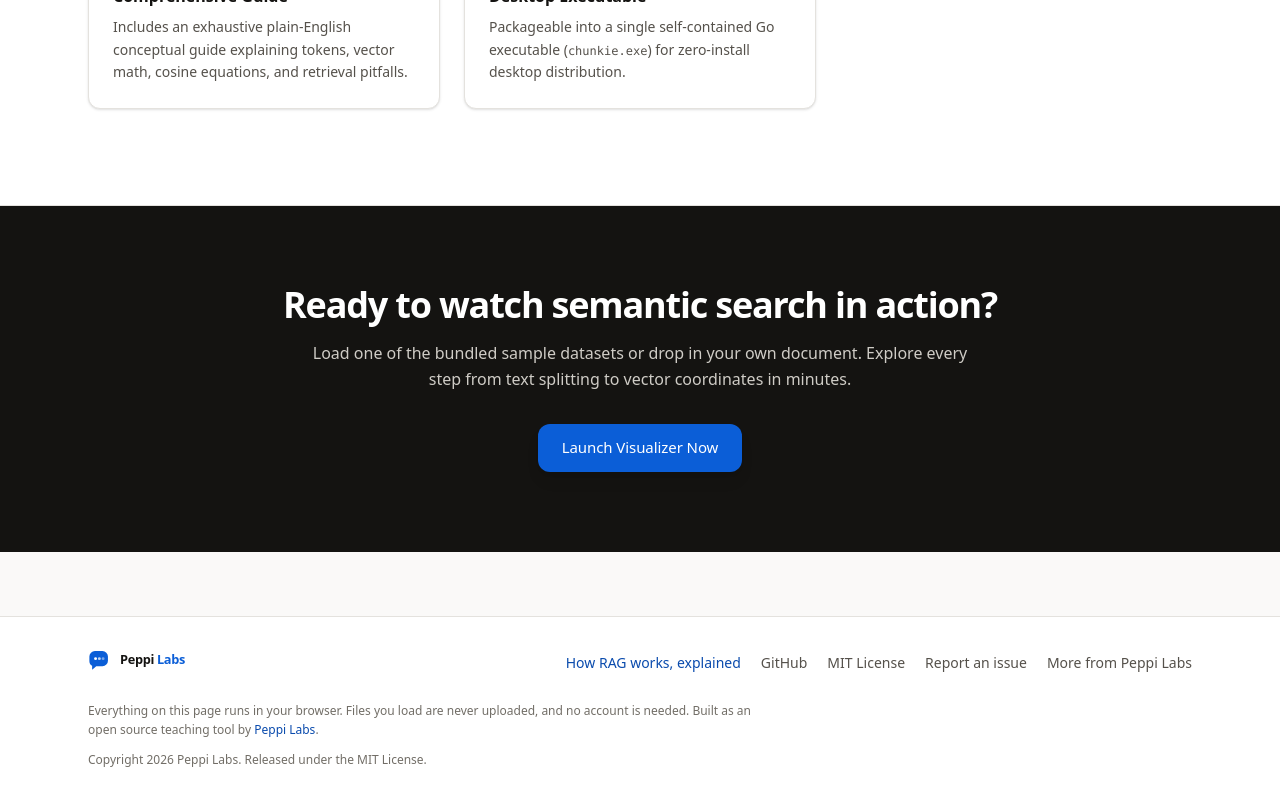
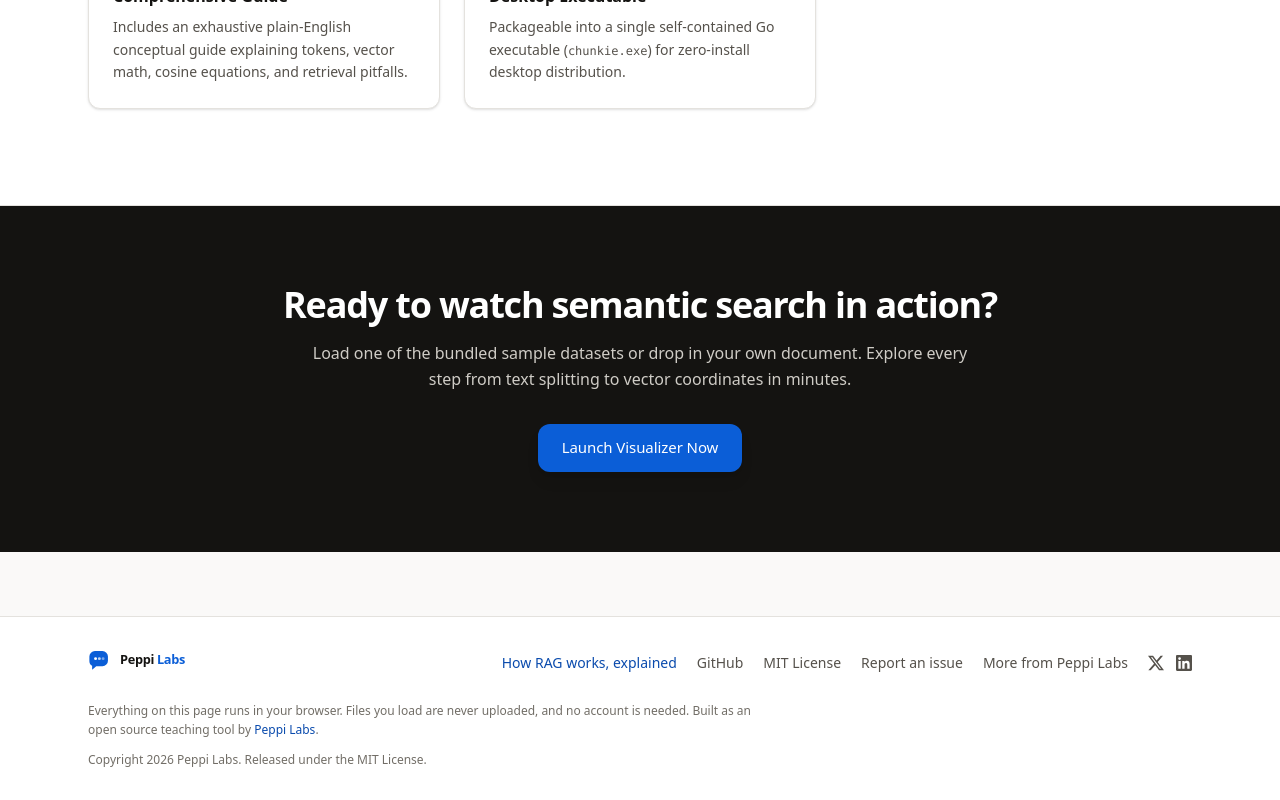
Before and after one commit to PeppiLabs/chunkie, a React (Vite) app: page / in a window 1280 px wide. Shown: the part 3519-4319 px from the top of the page. Built offline with nearby package versions, Linux system fonts and the light colour scheme.

Commit message:
Footer links to Peppi Labs on X and LinkedIn

```diff
--- a/src/components/layout/Footer.tsx
+++ b/src/components/layout/Footer.tsx
@@ -1,5 +1,10 @@
 import { Logo } from '../brand/Logo';
-import { PEPPI_LABS_PROJECTS_URL, PEPPI_LABS_URL } from '../../lib/siteUrls';
+import {
+  PEPPI_LABS_LINKEDIN_URL,
+  PEPPI_LABS_PROJECTS_URL,
+  PEPPI_LABS_URL,
+  PEPPI_LABS_X_URL,
+} from '../../lib/siteUrls';
 
 const REPO_URL = 'https://github.com/PeppiLabs/chunkie';
 const YEAR = new Date().getFullYear();
@@ -39,6 +44,32 @@
             <a href={PEPPI_LABS_PROJECTS_URL} className="hover:text-ink-900">
               More from Peppi Labs
             </a>
+            <span className="flex items-center gap-3">
+              <a
+                href={PEPPI_LABS_X_URL}
+                target="_blank"
+                rel="noreferrer noopener"
+                aria-label="Peppi Labs on X"
+                title="Peppi Labs on X"
+                className="hover:text-ink-900"
+              >
+                <svg width="16" height="16" viewBox="0 0 24 24" fill="currentColor" aria-hidden="true">
+                  <path d="M18.901 1.153h3.68l-8.04 9.19L24 22.846h-7.406l-5.8-7.584-6.638 7.584H.474l8.6-9.83L0 1.154h7.594l5.243 6.932ZM17.61 20.644h2.039L6.486 3.24H4.298Z" />
+                </svg>
+              </a>
+              <a
+                href={PEPPI_LABS_LINKEDIN_URL}
+                target="_blank"
+                rel="noreferrer noopener"
+                aria-label="Peppi Labs on LinkedIn"
+                title="Peppi Labs on LinkedIn"
+                className="hover:text-ink-900"
+              >
+                <svg width="16" height="16" viewBox="0 0 24 24" fill="currentColor" aria-hidden="true">
+                  <path d="M20.447 20.452h-3.554v-5.569c0-1.328-.027-3.037-1.852-3.037-1.853 0-2.136 1.445-2.136 2.939v5.667H9.351V9h3.414v1.561h.046c.477-.9 1.637-1.85 3.37-1.85 3.601 0 4.267 2.37 4.267 5.455v6.286zM5.337 7.433a2.062 2.062 0 1 1 0-4.125 2.062 2.062 0 0 1 0 4.125zm1.782 13.019H3.555V9h3.564v11.452zM22.225 0H1.771C.792 0 0 .774 0 1.729v20.542C0 23.227.792 24 1.771 24h20.451C23.2 24 24 23.227 24 22.271V1.729C24 .774 23.2 0 22.222 0h.003z" />
+                </svg>
+              </a>
+            </span>
           </nav>
         </div>
 
--- a/src/lib/siteUrls.ts
+++ b/src/lib/siteUrls.ts
@@ -17,6 +17,10 @@
 /** The other projects Peppi Labs has shared. */
 export const PEPPI_LABS_PROJECTS_URL = 'https://peppilabs.net/projects';
 
+/** Peppi Labs on X and LinkedIn, linked in the footer. */
+export const PEPPI_LABS_X_URL = 'https://x.com/peppilabs';
+export const PEPPI_LABS_LINKEDIN_URL = 'https://www.linkedin.com/company/peppilabs';
+
 /**
  * Hashes that opened part of the app when it lived at the root. Old bookmarks
  * and shared links now land on the landing page, which sends them on.
```
